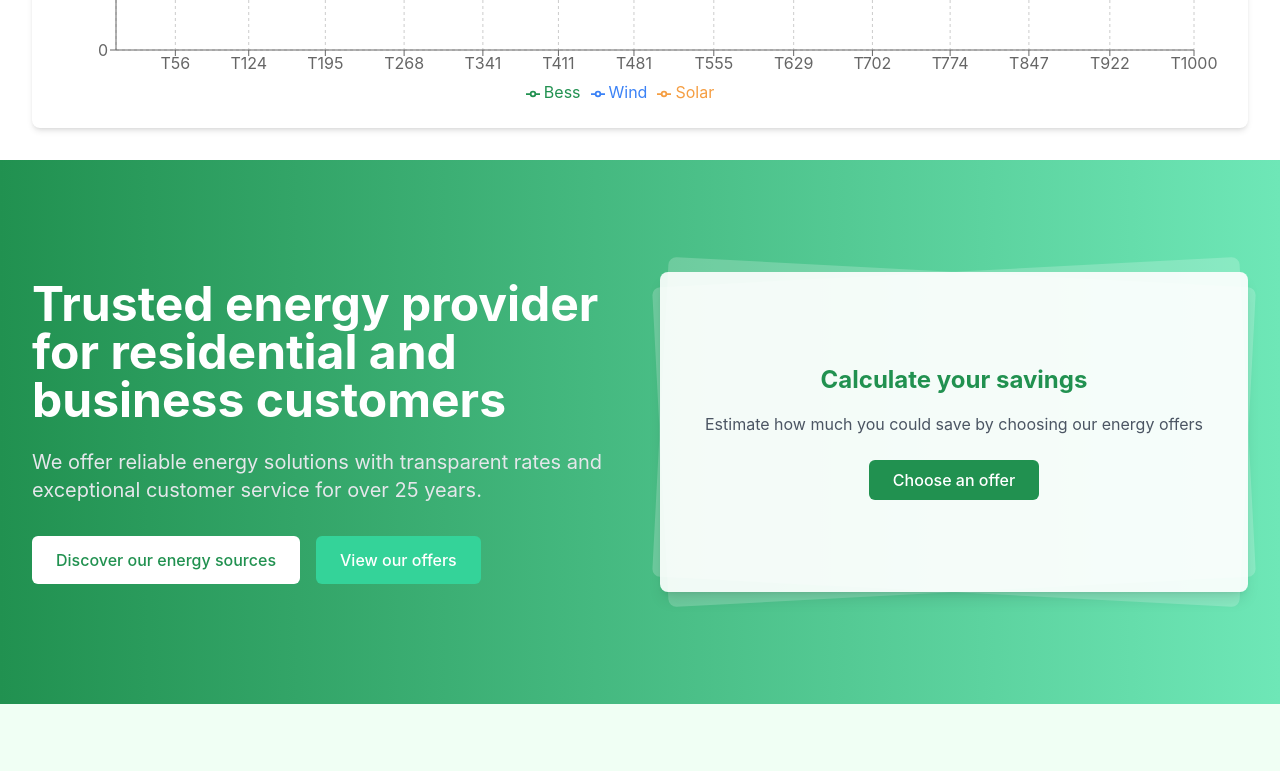
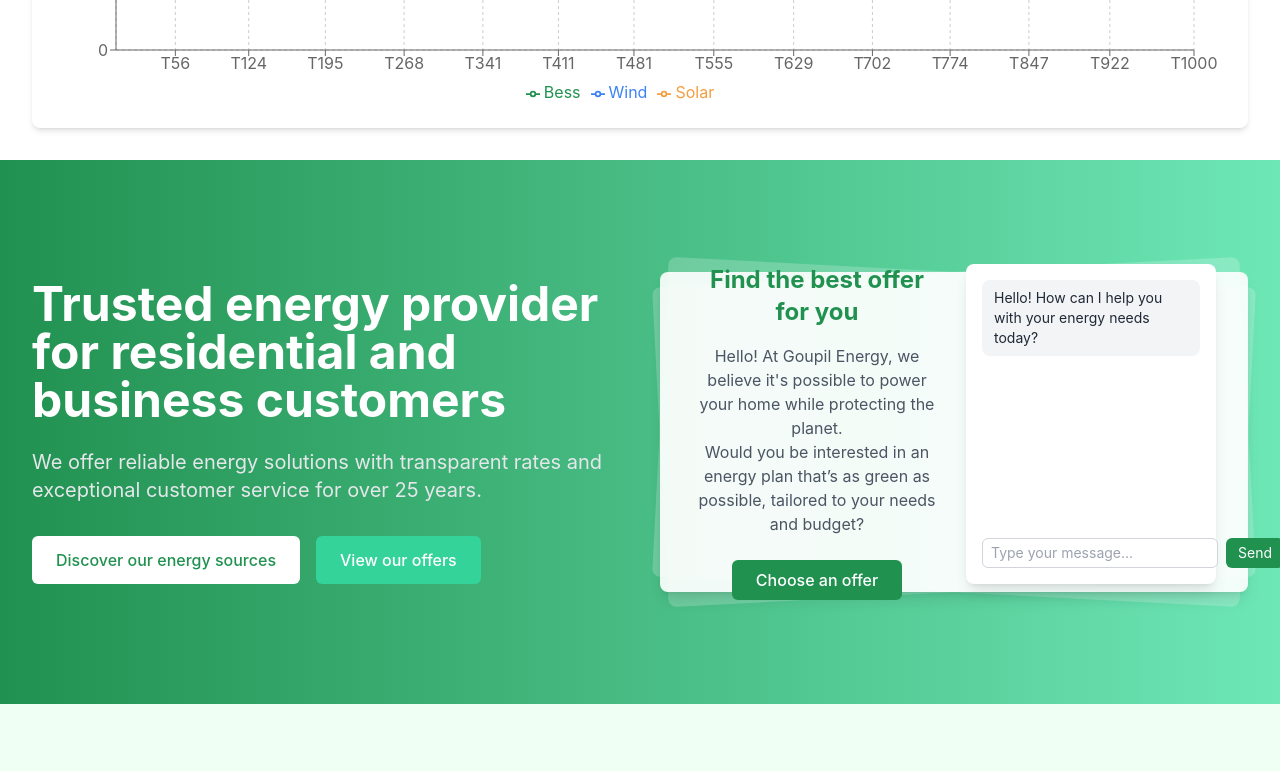
Before and after one commit to engie-codespace/demo7-dirty-power, a React (Create React App) app: page /#/ in a window 1280 px wide. Shown: the part 464-1235 px from the top of the page. Built offline with nearby package versions, Linux system fonts and the light colour scheme.

Commit message:
Update homepage hero section text for green energy message

```diff
--- a/src/components/Hero.tsx
+++ b/src/components/Hero.tsx
@@ -1,5 +1,6 @@
 import React from 'react';
 import { Link } from 'react-router-dom';
+import ChatbotWidget from './ChatbotWidget';
 
 const Hero: React.FC = () => {
   return (
@@ -31,19 +32,27 @@
           </div>
 
           <div className="hidden md:flex items-center justify-center">
-            <div className="relative w-full h-80">
+            <div className="relative w-full h-80 flex gap-6">
               <div className="absolute inset-0 bg-white bg-opacity-20 rounded-lg transform rotate-3"></div>
               <div className="absolute inset-0 bg-white bg-opacity-20 rounded-lg transform -rotate-3"></div>
-              <div className="absolute inset-0 bg-white bg-opacity-90 rounded-lg shadow-lg flex items-center justify-center p-8">
-                <div className="text-center">
-                  <h3 className="text-2xl font-bold text-primary mb-4">Calculate your savings</h3>
-                  <p className="text-gray-600 mb-6">Estimate how much you could save by choosing our energy offers</p>
+              <div className="absolute inset-0 bg-white bg-opacity-90 rounded-lg shadow-lg flex items-center justify-center p-8 z-10">
+                <div className="flex flex-col md:flex-row gap-6 w-full justify-center items-start">
+                  <div className="text-center flex-1 min-w-[220px]">
+                    <h3 className="text-2xl font-bold text-primary mb-4">Find the best offer for you</h3>
+                    <p className="text-gray-600 mb-6">
+                      Hello! At Goupil Energy, we believe it's possible to power your home while protecting the planet.<br/>
+                      Would you be interested in an energy plan that’s as green as possible, tailored to your needs and budget?
+                    </p>
                     <Link
                       to="/compare"
                       className="inline-block bg-primary text-white font-medium px-6 py-2 rounded-md hover:bg-secondary transition-colors"
                     >
                       Choose an offer
                     </Link>
+                  </div>
+                  <div className="flex-1 min-w-[220px]">
+                    <ChatbotWidget />
+                  </div>
                 </div>
               </div>
             </div>
```
Lines whose indentation alone changed are shown as unchanged.
